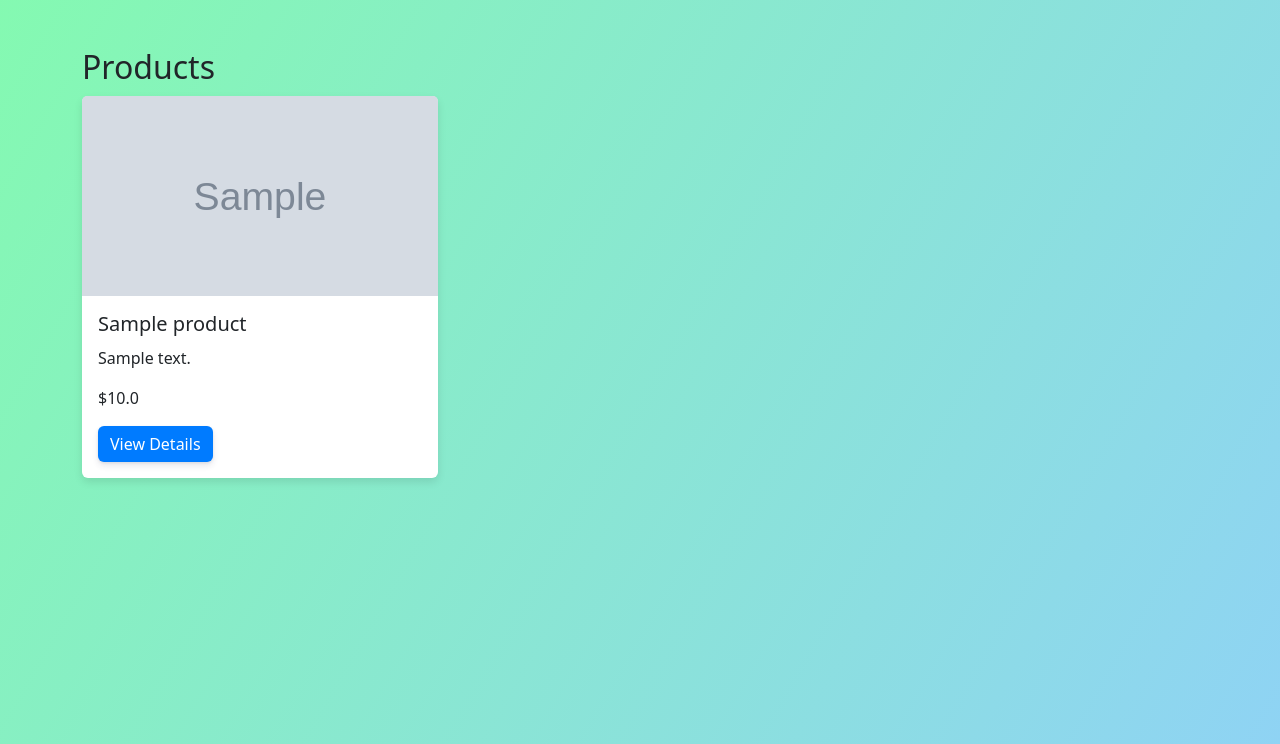
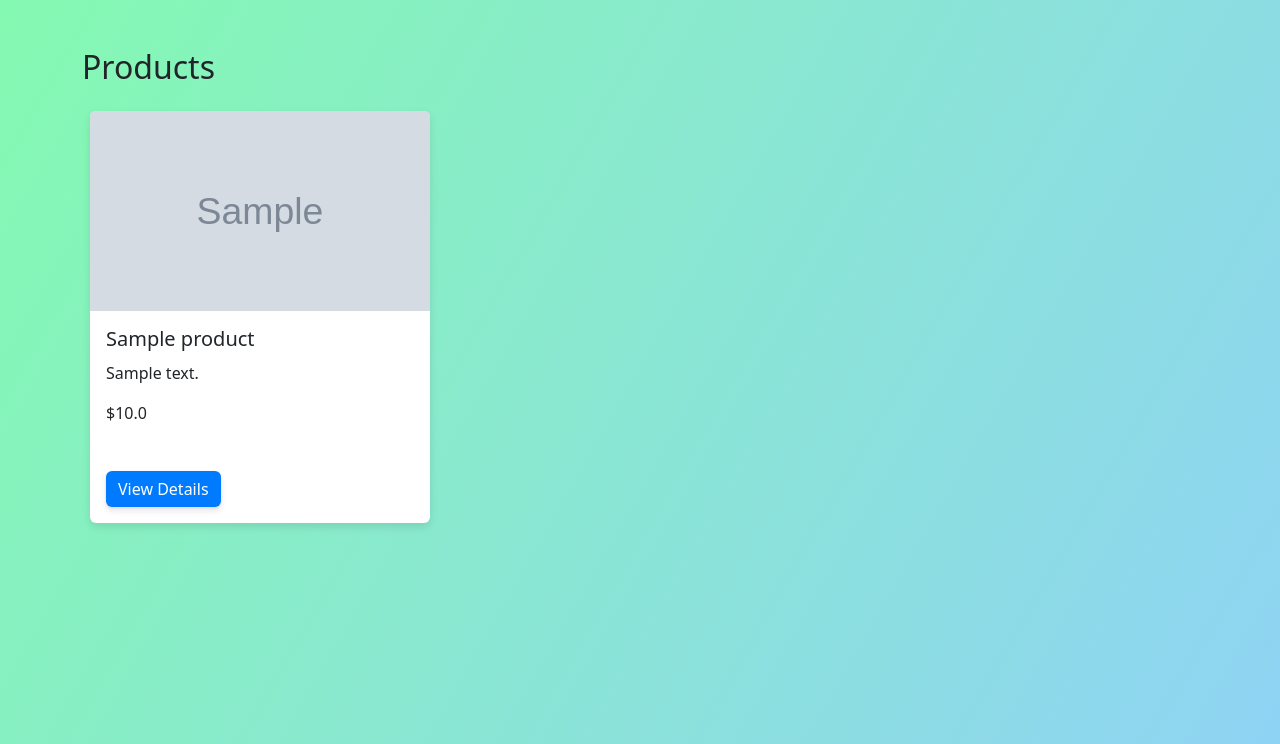
Before and after one commit to MariosAvraam/online-shop, a Flask app: page /products in a window 1280 px wide. Shown: the part 56-800 px from the top of the page. Run offline with Flask 3, Linux system fonts and the light colour scheme; tables that the repository leaves empty hold one stand-in row (values such as "Sample post"); grey boxes marked "Sample" are stand-in pictures; some libraries are stand-ins or nearby versions.

Commit message:
Update products.html. Make the cards same width and height.
Update styles.css to stylise products page.
Also, make the button at the bottom left of the card.

```diff
--- a/static/styles.css
+++ b/static/styles.css
@@ -9,13 +9,14 @@ h2 {
     margin-bottom: 10px;
 }
 
-
 /* Enhanced Button Styling */
 .btn-primary {
     background-color: #007bff;
     border: none;
     box-shadow: 0px 4px 6px rgba(50, 50, 93, 0.11), 0px 1px 3px rgba(0, 0, 0, 0.08);
     transition: all 0.3s ease;
+    align-self: flex-start; /* Align the button to the left */
+    margin-top: auto; /* Push the button to the bottom */
 }
 
 .btn-primary:hover {
@@ -60,10 +61,20 @@ h2 {
     border: none;
     box-shadow: 0 4px 8px rgba(0,0,0,0.1);
     transition: transform 0.3s;
+    width: 300px; /* or any other specific width you desire */
+    margin: 15px; /* centers the card within the column */
+    display: flex;
+    flex-direction: column;
 }
 
 .card:hover {
     transform: translateY(-5px);
+}
+
+.card-body {
+    flex: 1; /* This will make the card-body grow to occupy all available space */
+    display: flex;
+    flex-direction: column;
 }
 
 .card-img-top {
@@ -111,3 +122,9 @@ h2 {
     margin-top: 10px;
     font-size: 1rem;
 }
+
+.col-md-4 {
+    margin-bottom: 20px; /* space at the bottom of each column */
+    padding-left: 5px; /* space to the left of each column */
+    padding-right: 5px; /* space to the right of each column */
+}
--- a/templates/products.html
+++ b/templates/products.html
@@ -4,8 +4,8 @@
 <h2>Products</h2>
 <div class="row">
     {% for product in all_products %}
-    <div class="col-md-4">
-        <div class="card">
+    <div class="col-md-4 d-flex align-items-stretch">
+        <div class="card h-100 w-100"> <!-- Added w-100 class -->
             <img src="{{ product.image_url }}" alt="{{ product.name }}" class="card-img-top">
             <div class="card-body">
                 <h5 class="card-title">{{ product.name }}</h5>
```
